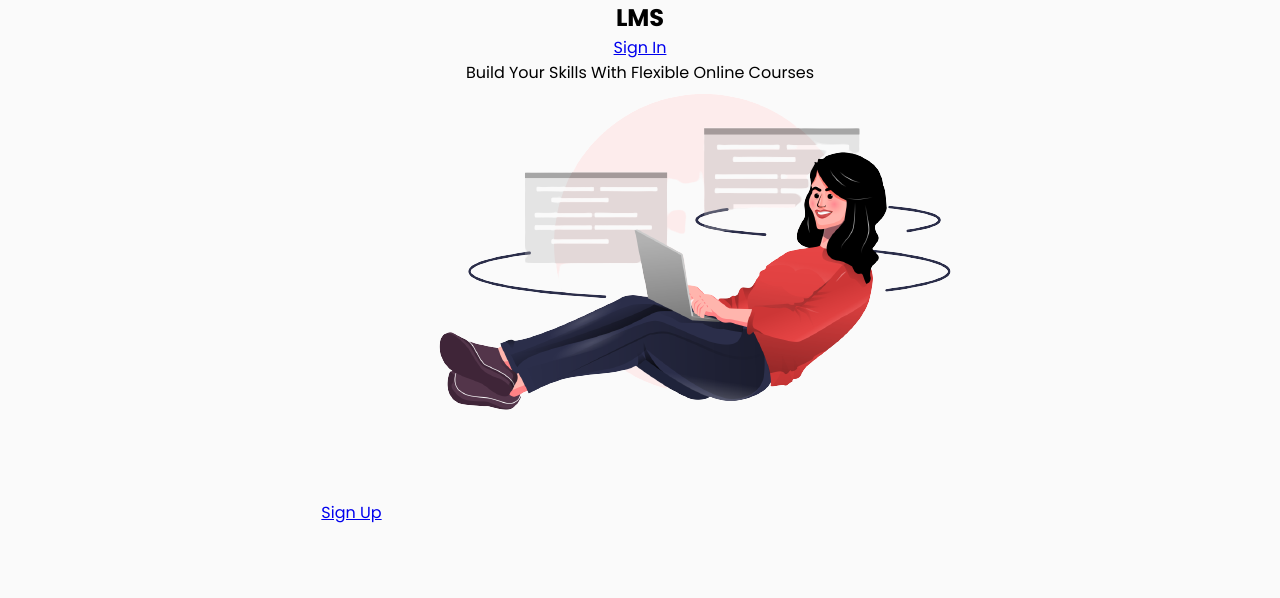
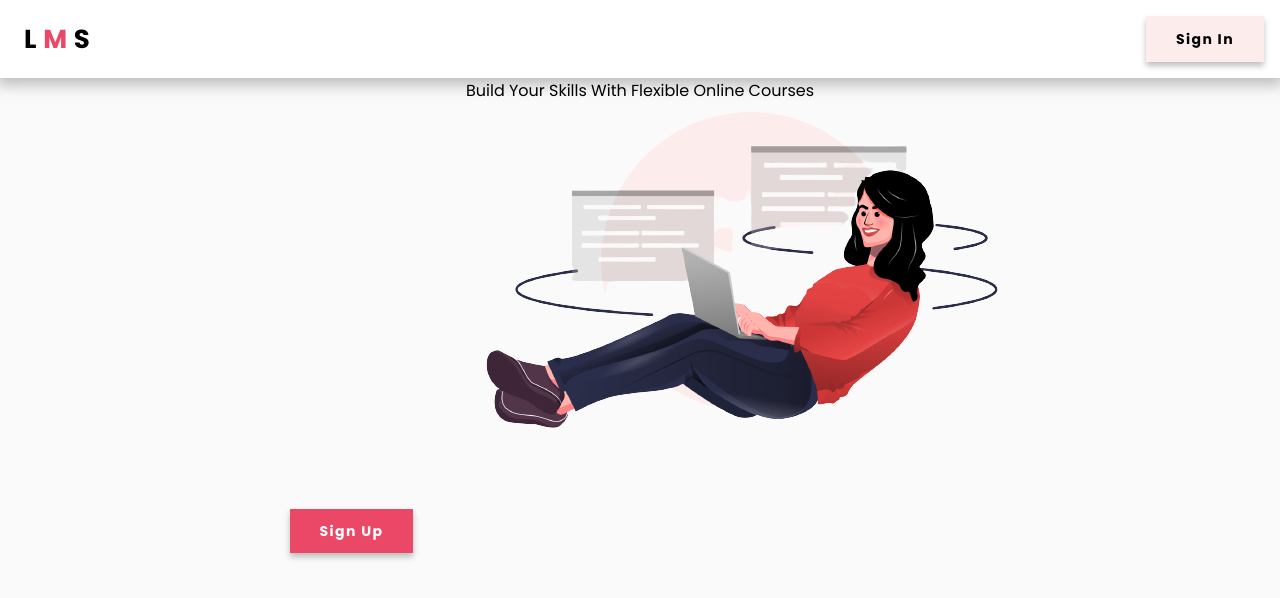
Before and after one commit to HassanObeid89/learning-management-system, a React (Create React App) app: page / in a window 1280 px wide. Shown: the top 598 px of the page. Built offline with nearby package versions, Linux system fonts and the light colour scheme; no server answers; the database is empty.

Commit message:
Added styles to landing bar.

```diff
--- a/src/components/LandingBar.jsx
+++ b/src/components/LandingBar.jsx
@@ -3,8 +3,8 @@ import { Link } from "react-router-dom";
 export default function LandingBar() {
   return (
     <nav className="landing-bar">
-      <h1>LMS</h1>
-      <Link to="/sign-in">Sign In</Link>
+      <h1>L<span>M</span>S</h1>
+      <Link className='button-secondary' to="/sign-in">Sign In</Link>
     </nav>
   );
 }
--- a/src/css/_base/typography.css
+++ b/src/css/_base/typography.css
@@ -3,8 +3,7 @@ h2,
 h3,
 p,
 span {
-  margin-top: 0;
-  margin-bottom: 0;
+  margin: 0;
 }
 
 * {
--- /dev/null
+++ b/src/css/components/button.css
@@ -0,0 +1,39 @@
+.button-main {
+    box-sizing: border-box;
+    min-height: 44px;
+    background-color: var(--color-pink);
+    padding: 12px 30px;
+    color: white;
+    font-weight: bold;
+    font-size: var(--font-button-mobile);
+    line-height: 22px;
+    letter-spacing: 0.1em;
+    box-shadow: 0px 4px 6px rgba(0, 0, 0, 0.25);
+    border-style: none;
+    margin: var(--space-medium);
+    text-decoration: none;
+  }
+
+  .button-main:hover {
+    background-color: var(--color-pink-light);
+  }
+
+  .button-main::selection{
+    background-color: var(--color-red-light);
+  }
+
+  .button-secondary{
+    box-sizing: border-box;
+    min-height: 44px;
+    background-color: var(--color-pink-light);
+    padding: 12px 30px;
+    color: black;
+    font-weight: bold;
+    font-size: var(--font-button-mobile);
+    line-height: 22px;
+    box-shadow: 0px 4px 6px rgba(0, 0, 0, 0.25);
+    text-decoration: none;
+    border-style: none;
+    letter-spacing: 0.1em;
+    margin: var(--space-medium);
+  }
--- /dev/null
+++ b/src/css/components/landingBar.css
@@ -0,0 +1,20 @@
+.landing-bar {
+  display: flex;
+  background: #ffffff;
+  box-shadow: 0px 4px 14px 3px rgba(0, 0, 0, 0.25);
+  align-content: center;
+  justify-content: space-between;
+  align-items: center;
+}
+
+.landing-bar h1 {
+  letter-spacing: 0.26em;
+  font-weight: 900;
+  font-size: 26px;
+  line-height: 30px;
+  margin-left: var(--space-big);
+}
+
+.landing-bar h1 span {
+  color: var(--color-pink);
+}
--- a/src/css/style.css
+++ b/src/css/style.css
@@ -5,3 +5,5 @@
 @import "./_base/variables.css";
 @import './components/sideBar.css';
 @import './components/inputImage.css';
+@import './components/button.css';
+@import './components/landingBar.css';
--- a/src/pages/LandingPage.jsx
+++ b/src/pages/LandingPage.jsx
@@ -9,7 +9,7 @@ export default function LandingPage() {
   return (
     <div>
         <p>Build Your Skills With Flexible Online Courses</p>
-        <Link to="/sign-up">Sign Up</Link>
+        <Link className='button-main' to="/sign-up">Sign Up</Link>
 
       <img src={hero} alt="" />
     </div>
```
